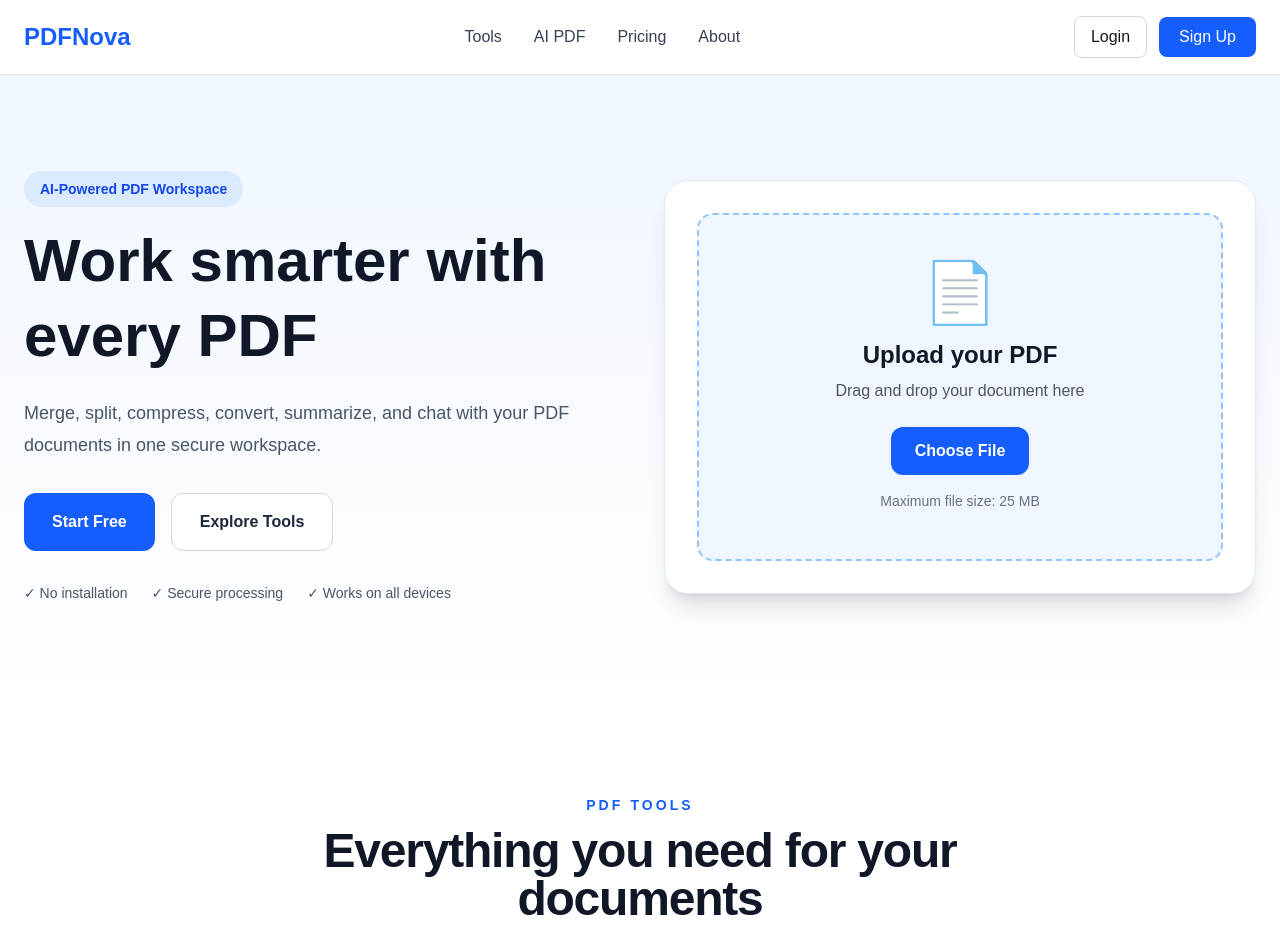
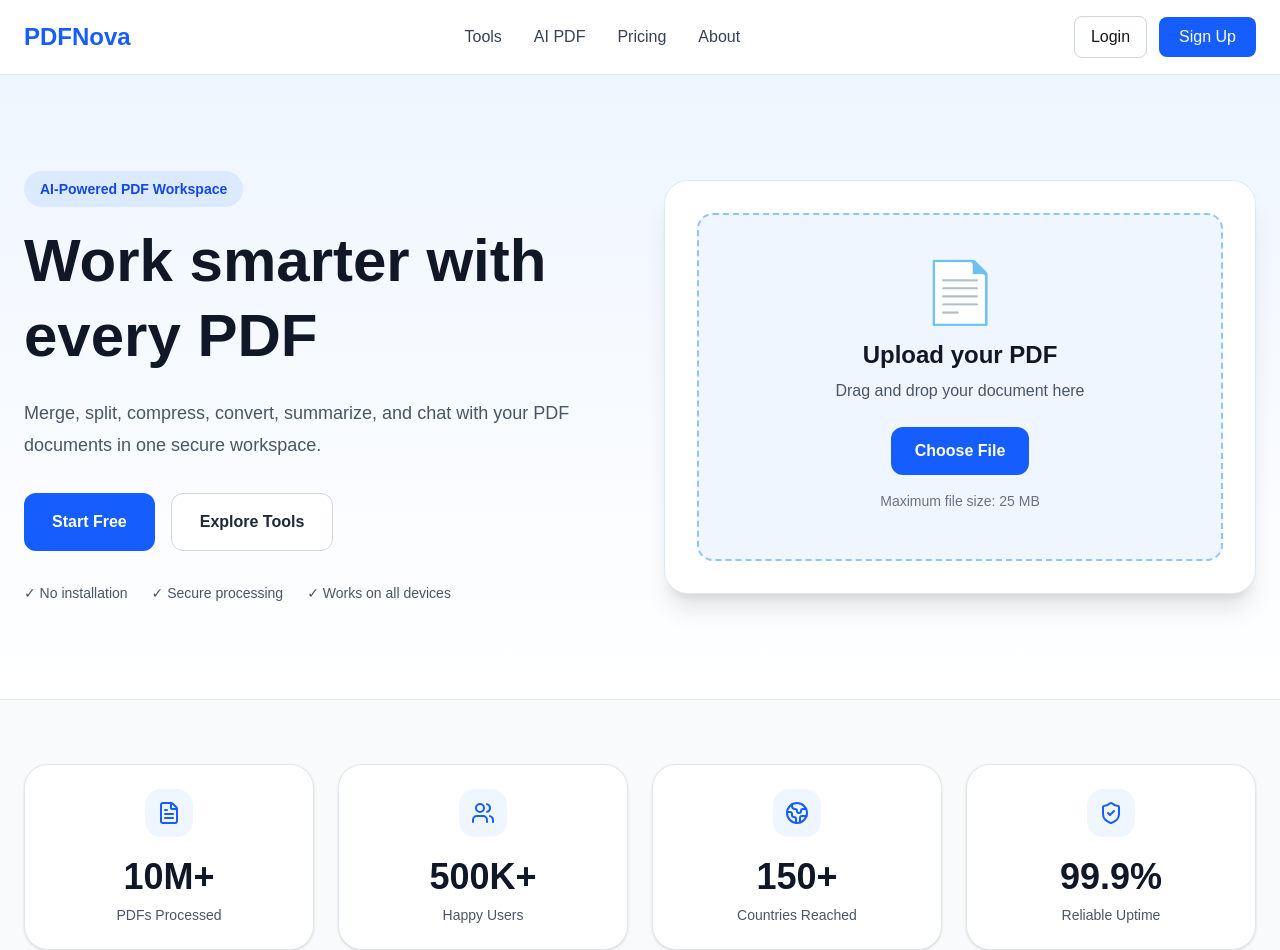
Before and after one commit to hamsa-tech26/pdfnova, a Next.js app: page / in a window 1280 px wide. Shown: the top 950 px of the page. Built offline with nearby package versions, Linux system fonts and the light colour scheme.

Commit message:
Add statistics section

```diff
--- a/app/page.tsx
+++ b/app/page.tsx
@@ -2,6 +2,7 @@
 import ToolsSection from "@/components/ToolsSection";
 import FeaturesSection from "@/components/FeaturesSection";
 import AISection from "@/components/AISection";
+import StatsSection from "@/components/StatsSection";
 import PricingSection from "@/components/PricingSection";
 
 export default function Home() {
@@ -10,6 +11,7 @@
       <Navbar />
 
       <main>
+        {/* Hero */}
         <section className="bg-gradient-to-b from-blue-50 to-white px-6 py-24">
           <div className="mx-auto grid max-w-7xl items-center gap-12 md:grid-cols-2">
             <div>
@@ -67,6 +69,8 @@
           </div>
         </section>
 
+        <StatsSection />
+
         <ToolsSection />
 
         <FeaturesSection />
--- /dev/null
+++ b/components/StatsSection.tsx
@@ -0,0 +1,55 @@
+import { FileText, Globe2, ShieldCheck, Users } from "lucide-react";
+
+const stats = [
+  {
+    value: "10M+",
+    label: "PDFs Processed",
+    icon: FileText,
+  },
+  {
+    value: "500K+",
+    label: "Happy Users",
+    icon: Users,
+  },
+  {
+    value: "150+",
+    label: "Countries Reached",
+    icon: Globe2,
+  },
+  {
+    value: "99.9%",
+    label: "Reliable Uptime",
+    icon: ShieldCheck,
+  },
+];
+
+export default function StatsSection() {
+  return (
+    <section className="border-y border-gray-200 bg-slate-50 px-6 py-16">
+      <div className="mx-auto grid max-w-7xl gap-6 sm:grid-cols-2 lg:grid-cols-4">
+        {stats.map((stat) => {
+          const Icon = stat.icon;
+
+          return (
+            <div
+              key={stat.label}
+              className="rounded-3xl border border-gray-200 bg-white p-6 text-center shadow-sm"
+            >
+              <div className="mx-auto flex h-12 w-12 items-center justify-center rounded-2xl bg-blue-50 text-blue-600">
+                <Icon size={24} />
+              </div>
+
+              <p className="mt-5 text-4xl font-extrabold text-gray-900">
+                {stat.value}
+              </p>
+
+              <p className="mt-2 text-sm font-medium text-gray-600">
+                {stat.label}
+              </p>
+            </div>
+          );
+        })}
+      </div>
+    </section>
+  );
+}
```
